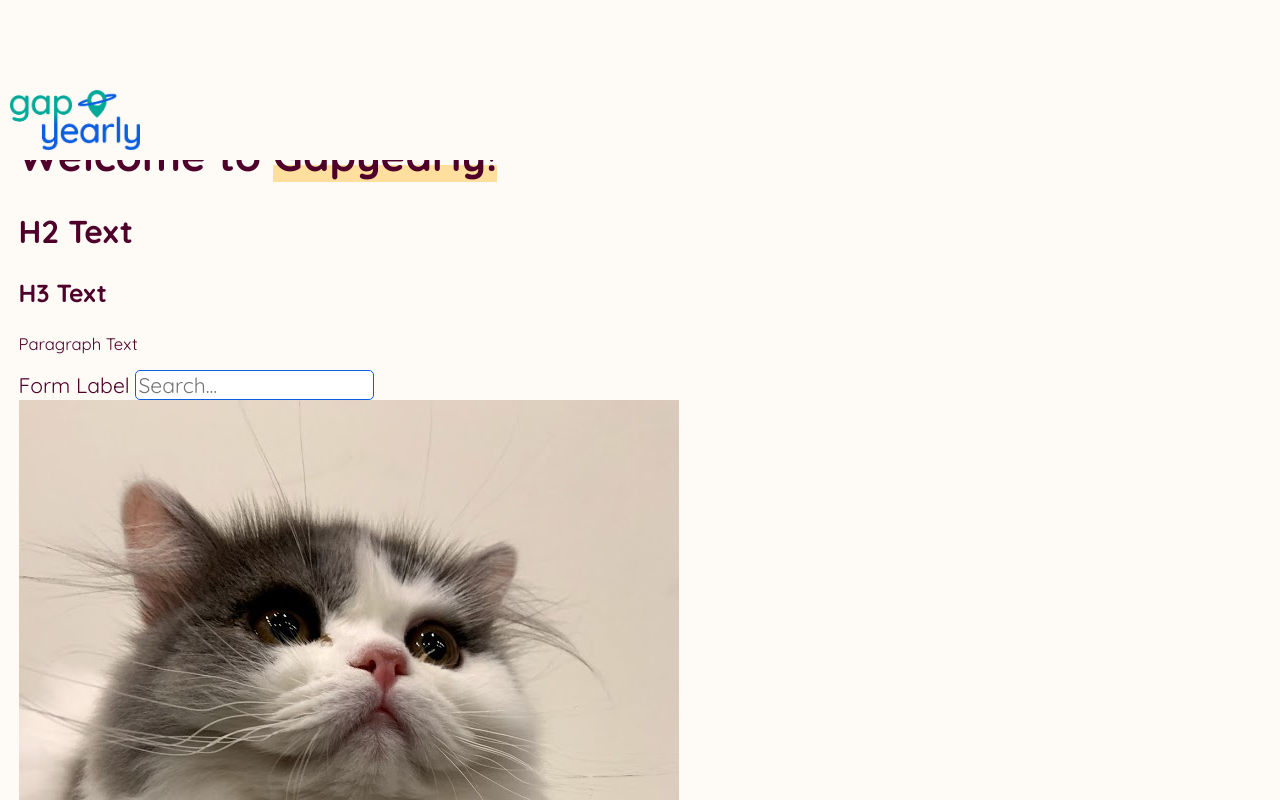
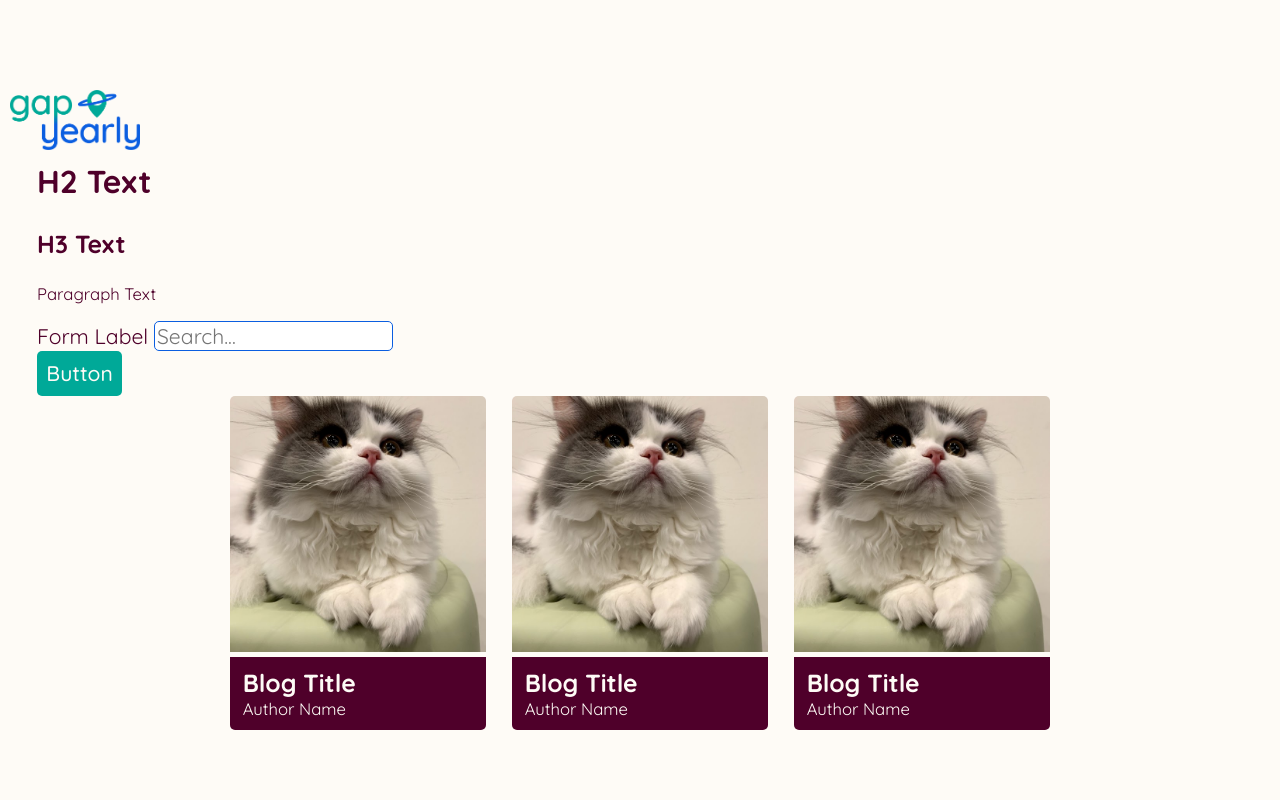
Before and after one commit to gapyearly/NextJS-Client, a Next.js app: page / in a window 1280 px wide. Shown: the top 800 px of the page. Built offline with nearby package versions, Linux system fonts and the light colour scheme.

Commit message:
card edits

```diff
--- a/components/Layouts/Footer.js
+++ b/components/Layouts/Footer.js
@@ -0,0 +1,15 @@
+import Link from "next/link";
+// import styles from "./Navbar.module.css";
+
+export default function Footer() {
+  return (
+
+      <footer id="footer">
+
+
+      </footer>
+
+  );
+}
+
+// className={styles.footer}
--- a/components/Layouts/Layout.js
+++ b/components/Layouts/Layout.js
@@ -1,11 +1,12 @@
 import Navbar from "./Navbar";
+import Footer from "./Footer.js";
 
 export default function Layout({ children }) {
   return (
     <>
       <Navbar />
       <main>{children}</main>
-      <p>Footer</p>
+      <Footer />
       <style jsx>{`
         main {
           margin-top: var(--navbarHeight);
--- a/pages/index.js
+++ b/pages/index.js
@@ -14,7 +14,7 @@ export default function Home() {
           rel="stylesheet"
         ></link>
       </Head>
-      <Layout></Layout>
+      <Layout>
       <main className={styles.main}>
         <h1 className={styles.title}>
           Welcome to <a href="/">Gapyearly!</a>
@@ -27,24 +27,50 @@ export default function Home() {
           <label>Form Label </label>
           <input placeholder={"Search..."} type="text"></input>
         </form>
+        <button>Button</button>
+        {/* button variations (i.e. background color) */}
 
-        <div className={styles.card}>
-          <img
-            className={styles.cardImg}
-            src="/images/placeholder.jpg"
-            alt=""
-          ></img>
-          <div className={styles.cardDesc}>
-            <h3>Blog Title</h3>
-            <h4>Author Name</h4>
+        <div className="cardGallery">
+          <div className={"card"}>
+            <img
+              className={"cardImg"}
+              src="/images/placeholder.jpg"
+              alt=""
+            ></img>
+            <div className={"cardDesc"}>
+              <h3>Blog Title</h3>
+              <p>Author Name</p>
+            </div>
+          </div>
+
+          <div className={"card"}>
+            <img
+              className={"cardImg"}
+              src="/images/placeholder.jpg"
+              alt=""
+            ></img>
+            <div className={"cardDesc"}>
+              <h3>Blog Title</h3>
+              <p>Author Name</p>
+            </div>
+          </div>
+
+          <div className={"card"}>
+            <img
+              className={"cardImg"}
+              src="/images/placeholder.jpg"
+              alt=""
+            ></img>
+            <div className={"cardDesc"}>
+              <h3>Blog Title</h3>
+              <p>Author Name</p>
+            </div>
           </div>
         </div>
 
-        <button>Button</button>
-        {/* button variations (i.e. background color) */}
+
       </main>
-
-      <footer className={styles.footer}></footer>
+      </Layout>
     </div>
   );
 }
--- a/styles/Home.module.css
+++ b/styles/Home.module.css
@@ -1,3 +1,4 @@
+
 /* .container {
   min-height: 100vh;
   padding: 0 0.5rem;
--- a/styles/globals.css
+++ b/styles/globals.css
@@ -62,14 +62,39 @@ p {
   font-size: 0.9rem;
 }
 
+.cardGallery {
+  display:flex;
+  flex-direction: row;
+  justify-content: center;
+}
+@media (max-width: 800px) {
+  .cardGallery {
+    flex-direction: column;
+  }
+}
+.card {
+  width:20vw;
+  display: inline;
+  margin:0;
+  flex-direction: column;
+  margin: 0 0.7rem;
 
-.card {
-  aspect-ratio: 1/1;
-  height: 200px;
-  width: 200px;
 }
 
+.card h3, .card p {
+  margin: 0;
+}
+.cardImg {
+  width: 20vw;
+  height: 20vw;
+  object-fit: cover;
+  overflow: hidden;
+  border-radius: 5px 5px 0 0;
+}
 .cardDesc {
   background-color: var(--berry);
   color: var(--seashell);
+  width: 20vw;
+  padding: 0.5em 0.6em;
+  border-radius: 0 0 5px 5px;
 }
```
